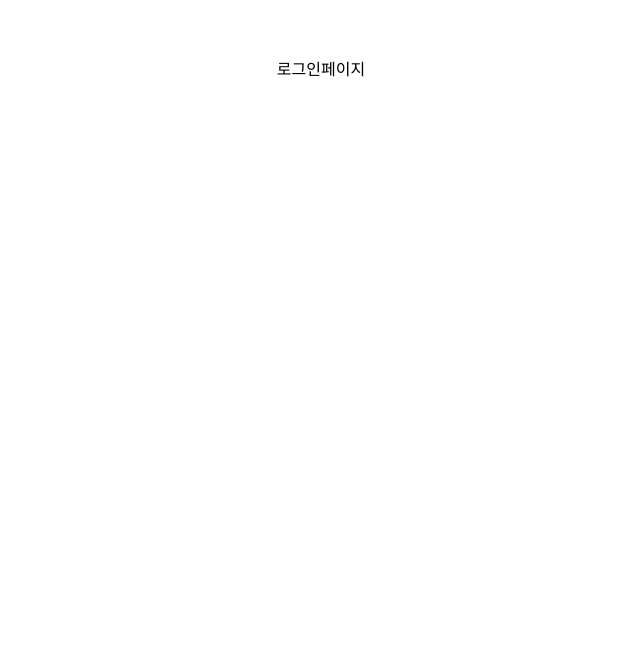
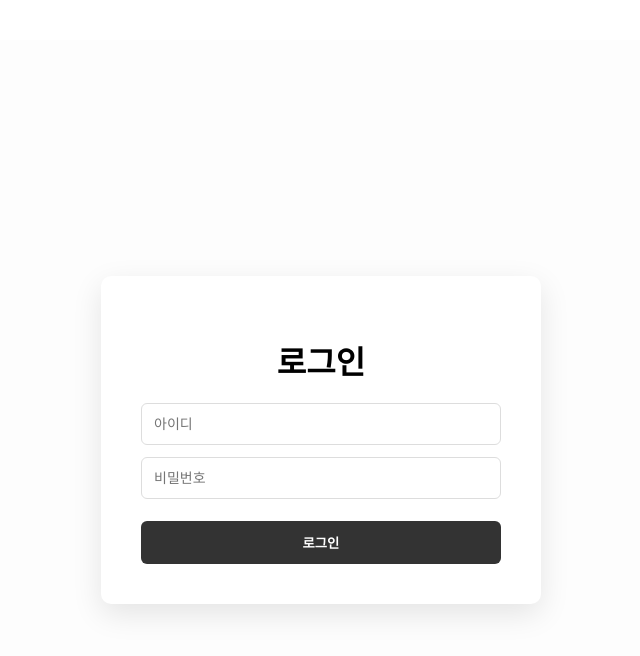
Before and after one commit to forERP/Frontend-Repo, a React (Vite) app in the folder backoffice-web/: page /login in a window 1280 px wide. Shown: the top 656 px of the page, without its empty margins (319-959 px from the left). Built offline with nearby package versions, Linux system fonts and the light colour scheme.

Commit message:
feat: 로그인 화면 생성

```diff
--- a/backoffice-web/package.json
+++ b/backoffice-web/package.json
@@ -13,6 +13,7 @@
     "@tanstack/react-query": "^5.90.20",
     "axios": "^1.13.3",
     "bootstrap": "^5.3.8",
+    "framer-motion": "^12.31.0",
     "react": "^19.2.0",
     "react-bootstrap": "^2.10.10",
     "react-dom": "^19.2.0",
--- /dev/null
+++ b/backoffice-web/src/pages/Login.css
@@ -0,0 +1,52 @@
+.login-page {
+    min-height: 100vh;
+    display: flex;
+    justify-content: center;
+    align-items: center;
+    background: #fdfdfd;
+    font-family: sans-serif;
+}
+
+.login-box {
+    width: 360px;
+    padding: 40px;
+    background: #fff;
+    border-radius: 10px;
+    box-shadow: 0 10px 30px rgba(0, 0, 0, 0.1);
+    display: flex;
+    flex-direction: column;
+}
+
+.login-box h1 {
+    margin-bottom: 20px;
+    text-align: center;
+}
+
+.login-box input {
+    margin-bottom: 12px;
+    padding: 12px;
+    border-radius: 6px;
+    border: 1px solid #ddd;
+    font-size: 14px;
+}
+
+.login-box button {
+    margin-top: 10px;
+    padding: 12px;
+    border-radius: 6px;
+    border: none;
+    background: #333;
+    color: #fff;
+    font-weight: bold;
+    cursor: pointer;
+}
+
+.login-box button:disabled {
+    background: #999;
+}
+
+.error {
+    color: #e53935;
+    font-size: 13px;
+    margin-bottom: 8px;
+}
--- a/backoffice-web/src/pages/Login.jsx
+++ b/backoffice-web/src/pages/Login.jsx
@@ -1,14 +1,77 @@
-import { login } from '../api/authApi'
+import React, { useState } from "react";
+import { useNavigate } from "react-router-dom";
+import { motion } from "framer-motion";
+import { login } from "../api/authApi";
+import "./Login.css";
 
-export default function Login() {
+export default function LoginPage({ setUser }) {
+  const navigate = useNavigate();
 
-  const handleLogin = async () => {
-    await login({ id, password })
-  }
+  const [form, setForm] = useState({ username: "", password: "" });
+  const [error, setError] = useState("");
+  const [loading, setLoading] = useState(false);
+
+  const onChange = (e) => {
+    const { name, value } = e.target;
+    setForm((prev) => ({ ...prev, [name]: value }));
+  };
+
+  const handleSubmit = async (e) => {
+    e.preventDefault();
+
+    if (!form.username || !form.password) {
+      setError("아이디와 비밀번호를 입력하세요.");
+      return;
+    }
+
+    try {
+      setLoading(true);
+      setError("");
+
+      const user = await login(form);
+      setUser?.(user);
+
+      navigate("/");
+    } catch (err) {
+      setError(err.message || "로그인에 실패했습니다.");
+    } finally {
+      setLoading(false);
+    }
+  };
 
   return (
-    <p>
-      로그인페이지
-    </p>
-  )
+    <div className="login-page">
+      <motion.form
+        className="login-box"
+        onSubmit={handleSubmit}
+        initial={{ opacity: 0, y: 20 }}
+        animate={{ opacity: 1, y: 0 }}
+      >
+        <h1>로그인</h1>
+
+        <input
+          name="username"
+          placeholder="아이디"
+          value={form.username}
+          onChange={onChange}
+          autoComplete="username"
+        />
+
+        <input
+          type="password"
+          name="password"
+          placeholder="비밀번호"
+          value={form.password}
+          onChange={onChange}
+          autoComplete="current-password"
+        />
+
+        {error && <p className="error">{error}</p>}
+
+        <button disabled={loading}>
+          {loading ? "로그인 중..." : "로그인"}
+        </button>
+      </motion.form>
+    </div>
+  );
 }
```
Also changed, not shown: 1 other file (tests, documents, lock files or other folders).
